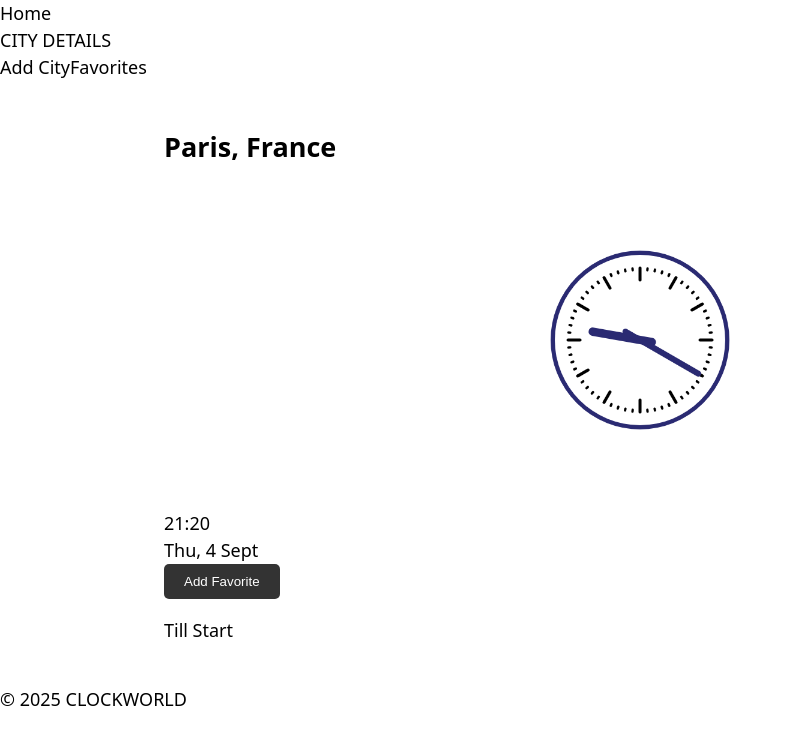
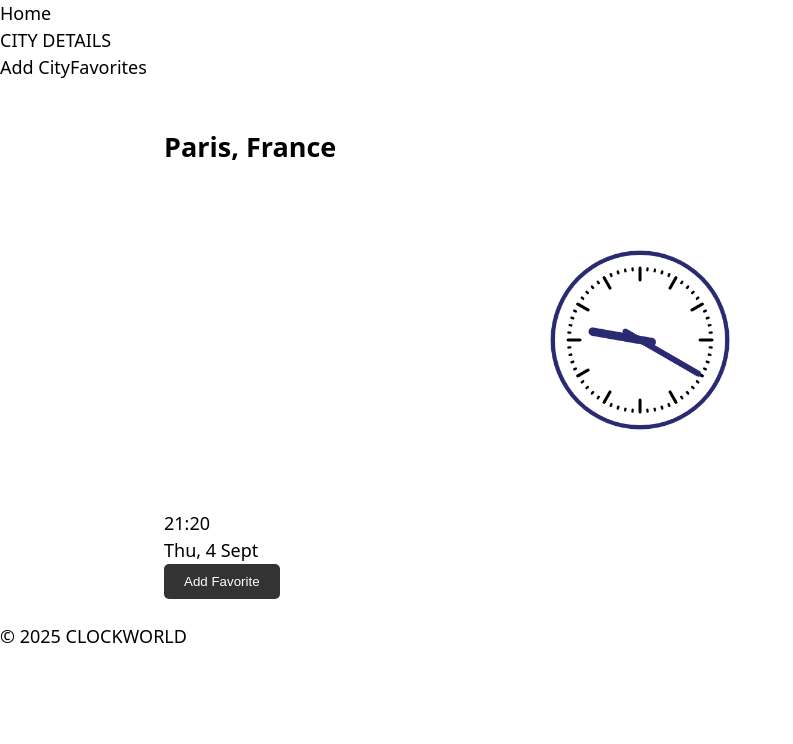
Before and after one commit to Bobbyloo89/CLOCKWORLD, a React (Vite) app: page /france/paris in a window 1280 px wide. Shown: the top 744 px of the page, without its empty margins (0-793 px from the left). Built offline with nearby package versions, Linux system fonts and the light colour scheme.

Commit message:
Removed links to Home-page from CityDetail, Header-menu is enough. Removed imports for Link and useEffect (not used anymore)

```diff
--- a/src/pages/CityDetail.tsx
+++ b/src/pages/CityDetail.tsx
@@ -1,5 +1,5 @@
-import { useEffect, useMemo, useState } from "react";
-import { useParams, Link } from "react-router-dom";
+import { useMemo, useState } from "react";
+import { useParams } from "react-router-dom";
 import seedCities from "../data/cities.json";
 import type { SeedCity, CityEntry } from "../types";
 import { slugify } from "../utils/slug";
@@ -42,9 +42,6 @@ export default function CityDetail() {
       <main>
         <h2>City Detail</h2>
         <p>Stad hittades inte.</p>
-        <p>
-          <Link to="/">Till Start</Link>
-        </p>
       </main>
     );
   }
@@ -66,14 +63,10 @@ export default function CityDetail() {
         {city}, {country}
       </h2>
       <AnalogClock tz={tz} />
-      {/* visar analog klocka (TODO: just nu visas systemets lokaltid) */}
       <DigitalClock tz={tz} />
       <button onClick={onToggleFavorite}>
         {isFavorite ? "Remove Favorite" : "Add Favorite"}
       </button>
-      <p>
-        <Link to="/">Till Start</Link>
-      </p>
     </main>
   );
 }
```
